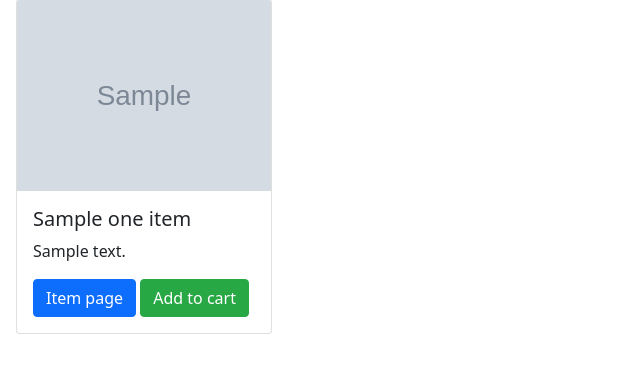
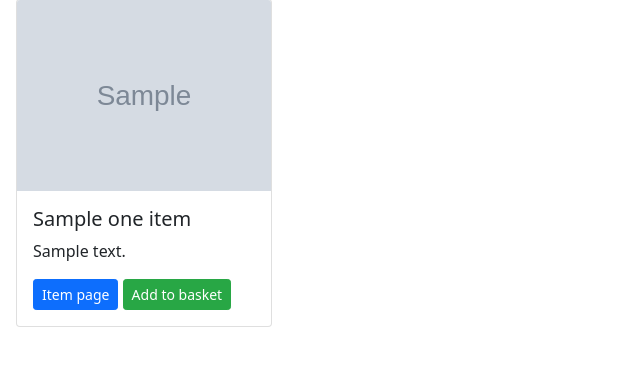
Before and after one commit to Leohemmingsson/D0018E, a Python web app: template src/templates/index.html in a window 1280 px wide. Shown: the part 166-545 px from the top of the page, without its empty margins (0-640 px from the left). Run offline with Jinja, Linux system fonts and the light colour scheme; the template is opened without the code that fills it: most values are stand-ins (such as "Sample title", 1, 10 or a date in 2020); grey boxes marked "Sample" are stand-in pictures; some libraries are stand-ins or nearby versions.

Commit message:
Fixed buttons again

```diff
--- a/src/templates/index.html
+++ b/src/templates/index.html
@@ -50,8 +50,8 @@
                     <div class="card-body">
                         <h5 class="card-title">{{one_item.name}}</h5>
                         <p class="card-text">{{one_item.summary}}</p>
-                        <a href={{one_item.href}} class="btn btn-primary">Item page</a>
-                        <a href="#" class="btn btn-success ">Add to cart</a>
+                        <a href={{one_item.href}} class="btn btn-primary btn-sm">Item page</a>
+                        <a href="link-to-basket" class="btn btn-success btn-sm">Add to basket</a>
                     </div>
                 </div>
             </div>
```
